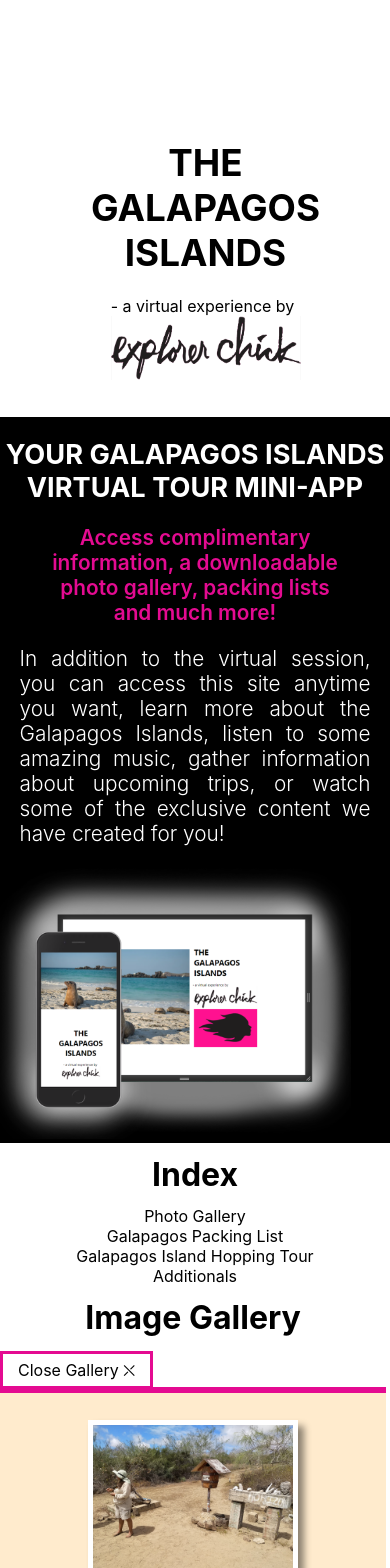
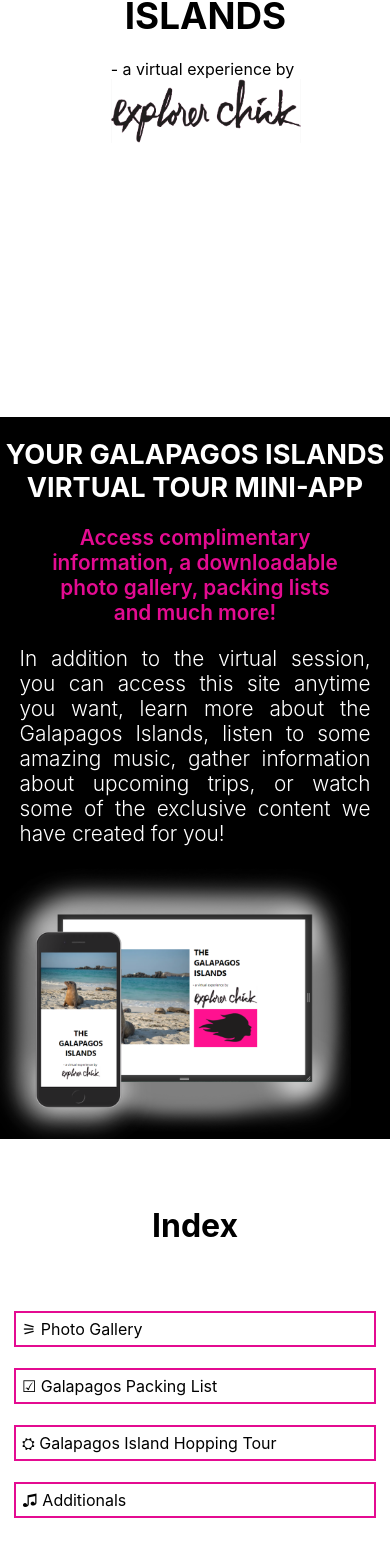
Before and after one commit to dave-torr/ltc-vitual-tours, a Next.js app: page / in a window 390 px wide. Shown: the part 427-1995 px from the top of the page. Built offline with nearby package versions, Linux system fonts and the light colour scheme.

Commit message:
polishing mobile looks

```diff
--- a/components/videoPlayer.js
+++ b/components/videoPlayer.js
@@ -49,8 +49,9 @@
                 </div>
             </div>
             <div className={styles.YacumaPlayer}>
-            Yacuma &#9932; Korioto
-            <iframe width="560" height="315" src="https://www.youtube.com/embed/videoseries?list=PLFSQuJvkl7dSNx-pmsf8g8qpI_U9yJcWV" frameborder="0" allow="accelerometer; autoplay; clipboard-write; encrypted-media; gyroscope; picture-in-picture" allowFullScreen></iframe>
+                Yacuma &#9932; Korioto
+                <iframe className={styles.largeIFrame} width="560" height="315" src="https://www.youtube.com/embed/videoseries?list=PLFSQuJvkl7dSNx-pmsf8g8qpI_U9yJcWV" frameBorder="0" allow="accelerometer; autoplay; clipboard-write; encrypted-media; gyroscope; picture-in-picture" allowFullScreen></iframe>
+                <iframe className={styles.smallIFrame} width="392" height="220" src="https://www.youtube.com/embed/videoseries?list=PLFSQuJvkl7dSNx-pmsf8g8qpI_U9yJcWV" frameBorder="0" allow="accelerometer; autoplay; clipboard-write; encrypted-media; gyroscope; picture-in-picture" allowFullScreen></iframe>
             </div>
         </>
     )
--- a/pages/index.js
+++ b/pages/index.js
@@ -65,27 +65,31 @@
 const appIndex=()=>{
   return(
     <>
+      <div className={styles.indexCont}>
         <div className={styles.landingTitle} > Index </div>
+        <div className={styles.scrollersCont}>
           <div className={styles.aScroller} onClick={()=>{
             let PhotoScroller = document.getElementById("picGalleryAnchor");
             PhotoScroller.scrollIntoView({behavior: "smooth"});
             }}>
-          Photo Gallery </div>
+            &#9886; Photo Gallery </div>
           <div className={styles.aScroller} onClick={()=>{
             let PackingListScroller = document.getElementById("packingListAnchor");
             PackingListScroller.scrollIntoView({behavior: "smooth"});
             }}>
-          Galapagos Packing List </div>
+            &#9745; Galapagos Packing List </div>
           <div className={styles.aScroller} onClick={()=>{
             let tourDatesScroller = document.getElementById("tourdatesAnddiscountAnchor");
             tourDatesScroller.scrollIntoView({behavior: "smooth"});
             }}>
-          Galapagos Island Hopping Tour </div>
+            &#9965; Galapagos Island Hopping Tour </div>
           <div className={styles.aScroller} onClick={()=>{
             let ExtrasScroller = document.getElementById("VtExtrasAnchor");
             ExtrasScroller.scrollIntoView({behavior: "smooth"});
             }}>
-          Additionals </div>
+            &#9835; Additionals </div>
+        </div>
+      </div>
     </>
   )
 }
--- a/styles/Home.module.css
+++ b/styles/Home.module.css
@@ -72,8 +72,6 @@
 }
 
 .ControllerTab:hover{
-  background-color: black;
-  color: white;
   cursor: pointer;
 }
 
@@ -91,12 +89,32 @@
   height: 50px;
 }
 
+.aScroller{
+  border: solid 2px rgb(228, 11, 145);
+  margin: 12px;
+  padding: 6px;
 
+}
 
 @media (max-width: 600px) {
 
-.landingSubTitle{
-  width: 80%;
-  margin-left: 10%;
+  .landingSubTitle{
+    width: 80%;
+    margin-left: 10%;
+  }
+
+  .scrollersCont{
+    margin-top: 33px;
+    margin-bottom: 33px;
+  }
+  .indexCont{
+    padding-top: 55px;
+    display: flex;
+    flex-direction: column;
+    justify-content: space-around;
+  }
+
+  .aScroller{
+    margin: 21px 12px;
+  }
 }
-}
--- a/styles/imageGallery.module.css
+++ b/styles/imageGallery.module.css
@@ -22,7 +22,8 @@
 }
 
 .imageControllerTab{
-    border: solid 3px rgb(228, 11, 145);
+    background-color: rgb(228, 11, 145);
+    color: white;
     width: fit-content;
     padding: 6px 15px;
     transform: translateY(2px);
--- a/styles/misc.module.css
+++ b/styles/misc.module.css
@@ -8,7 +8,7 @@
 
 .IntroGenCont{
     height: 100vh;
-    /* background-color: burlywood; */
+
     display: flex;
     flex-direction: row;
     align-items: center;
@@ -19,7 +19,10 @@
     width: 60%;
 }
 
-.logoAndIntro{margin-left: 15px;}
+.logoAndIntro{
+    margin-left: 15px;
+    box-shadow: 6px 6px 7px black;
+    }
 
 .Fontlogo{
     width: 300px;
@@ -81,6 +84,9 @@
 
 .appTourImage{
     width: 40%;
+    display: flex;
+    align-items: center;
+
 }
 
 .deviceIMG{
@@ -89,8 +95,9 @@
 
 @media (max-width: 1000px) {
     .logoAndIntro{
-    text-align: center;
-    margin-bottom: 33px;
+        text-align: center;
+        margin-top: 33px;
+        box-shadow: none;
     }
 
     .Fontlogo{
@@ -98,7 +105,7 @@
     }
     .IntroGenCont{
         flex-direction: column;
-        justify-content: space-between;
+        justify-content: start;
         align-items: center;
     }
     .LandingImg{
--- a/styles/vidPlayer.module.css
+++ b/styles/vidPlayer.module.css
@@ -34,9 +34,10 @@
     padding-left: 12px;
     display: flex;
     flex-direction: column;
+    align-items: center;
     justify-content: center;
     color: white;
-    font-size: 2em;
+    font-size: 2.5em;
     font-weight: 300;
 }
 
@@ -46,6 +47,9 @@
     justify-content: space-around;
 }
 
+.smallIFrame{
+    display: none;
+}
 
 @media (max-width: 1000px) {
 
@@ -64,7 +68,19 @@
         border-right: solid 2px rgba(228, 11, 145, 0);
         margin-bottom: 12px;
         width: 90%;
+        padding-top: 33px;
     }
 
+}
+
+@media (max-width: 680px) {
+
+    .largeIFrame{
+        display: none;
+    }
+    .smallIFrame{
+        display: block;
+        margin: 33px;
+    }
 
 }
```
Also changed, not shown: public/photogallery/oldMaps/albatrossexpedition.jpg (added). Lines whose indentation alone changed are shown as unchanged.
